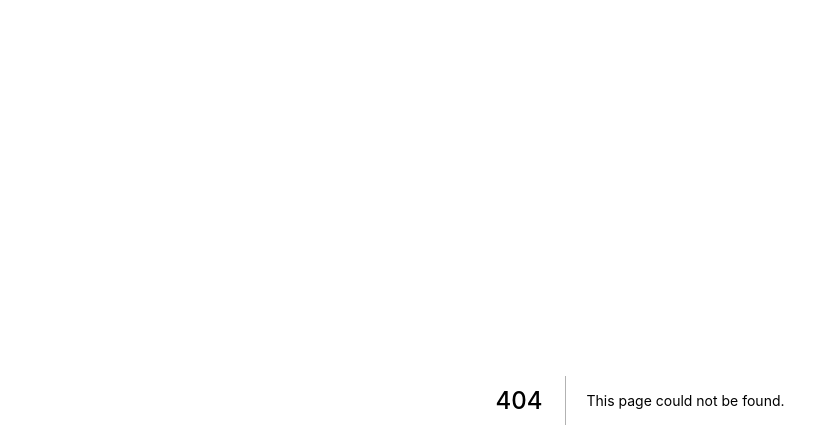
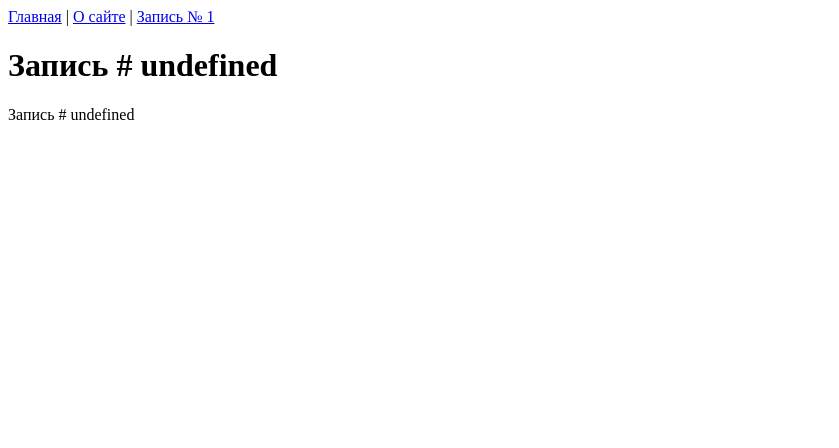
Before and after one commit to khusamov/khusamov.ru, a Next.js app: page /post in a window 1280 px wide. Before the commit this address had no page. Shown: the top 448 px of the page, without its empty margins (0-839 px from the left). Built offline with nearby package versions, Linux system fonts and the light colour scheme.

Commit message:
Добавлен пример страницы с динамическим содержимым

```diff
--- a/components/Menu.tsx
+++ b/components/Menu.tsx
@@ -8,6 +8,8 @@ export default class Menu extends Component {
 				<Link href="/"><a>Главная</a></Link>
 				<span> | </span>
 				<Link href="/about"><a>О сайте</a></Link>
+				<span> | </span>
+				<Link href="/post?id=1"><a>Запись № 1</a></Link>
 			</>
 		);
 	}
--- /dev/null
+++ b/pages/post.tsx
@@ -0,0 +1,31 @@
+import React, {Component} from 'react';
+import RegularLayout from '../layouts/RegularLayout';
+import {withRouter, WithRouterProps} from 'next/router';
+
+interface IPostPageQuery {
+	id: string;
+}
+
+type TPostPageProps = WithRouterProps<IPostPageQuery>;
+
+const PostPage = withRouter(
+	class extends Component<TPostPageProps> {
+		get title(): string {
+			return (
+				this.props.router && this.props.router.query
+					? `Запись # ${this.props.router.query.id}`
+					: 'Не выбрана запись'
+			);
+		}
+
+		render() {
+			return (
+				<RegularLayout title={this.title}>
+					<p>{this.title}</p>
+				</RegularLayout>
+			);
+		}
+	}
+);
+
+export default PostPage;
```
